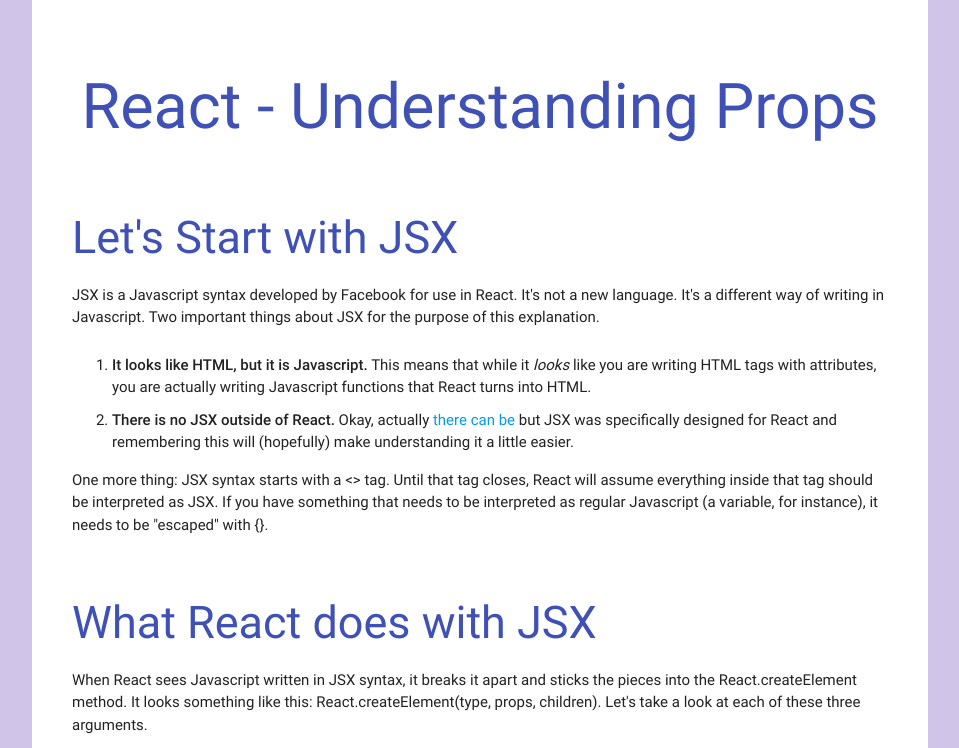
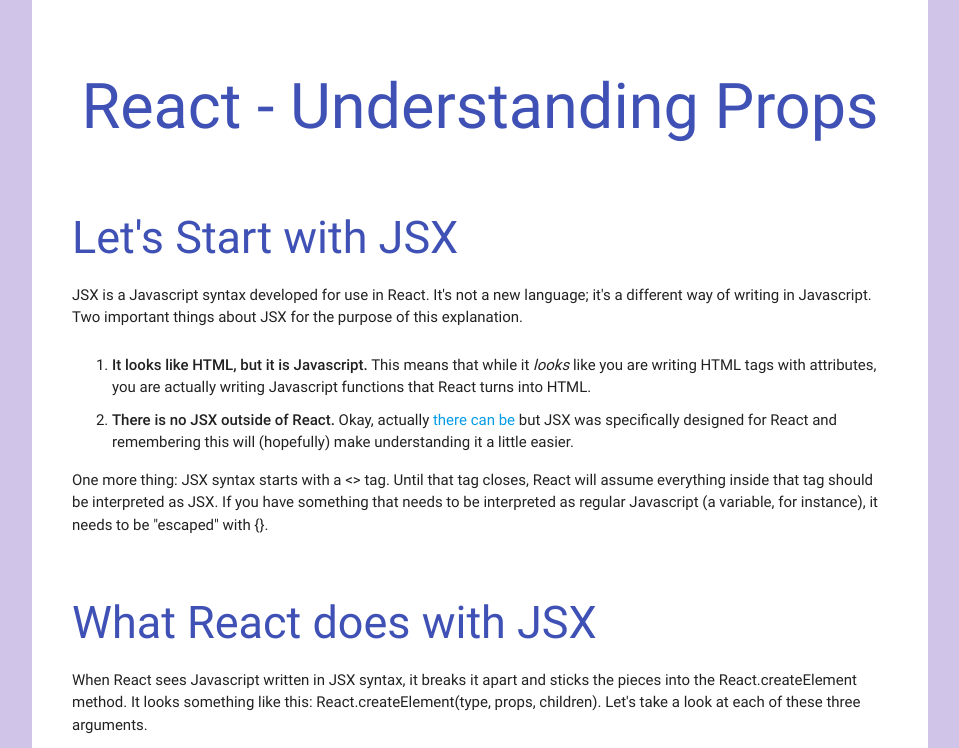
Before and after one commit to iamtheluckyest/coding-diagrams, a plain HTML site: page react-props/index.html in a window 1280 px wide. Shown: the top 748 px of the page, without its empty margins (160-1119 px from the left). Drawn offline with nearby package versions, Linux system fonts and the light colour scheme.

Commit message:
added to explanation of JSX

```diff
--- a/react-props/index.html
+++ b/react-props/index.html
@@ -31,7 +31,7 @@
                     Let's Start with JSX
                 </h2>
                 <p>
-                    JSX is a Javascript syntax developed by Facebook for use in React. It's not a new language. It's a different way of writing in Javascript. Two important things about JSX for the purpose of this explanation.
+                    JSX is a Javascript syntax developed for use in React. It's not a new language; it's a different way of writing in Javascript. Two important things about JSX for the purpose of this explanation.
                     <ol>
                         <li>
                             <strong>It looks like HTML, but it is Javascript.</strong> This means that while it <em>looks</em> like you are writing HTML tags with attributes, you are actually writing Javascript functions that React turns into HTML.
```
